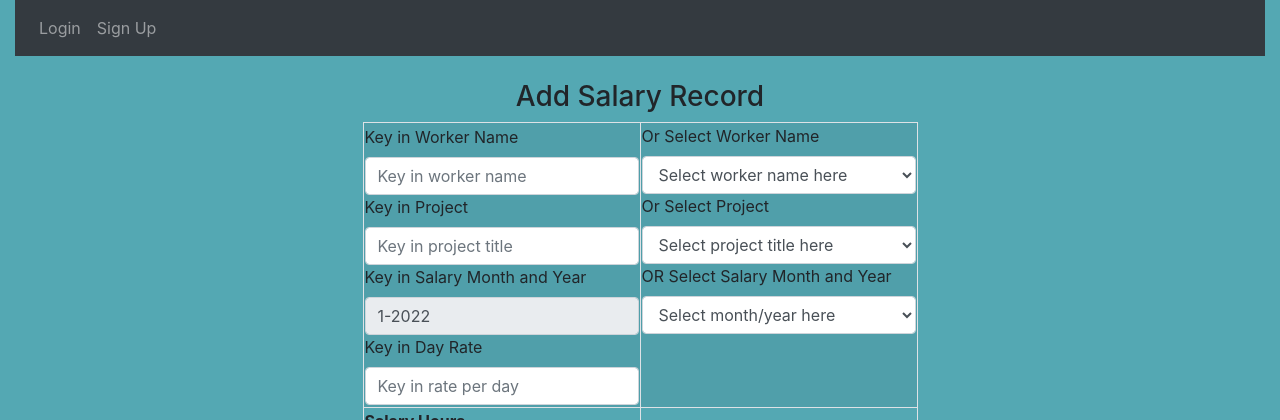
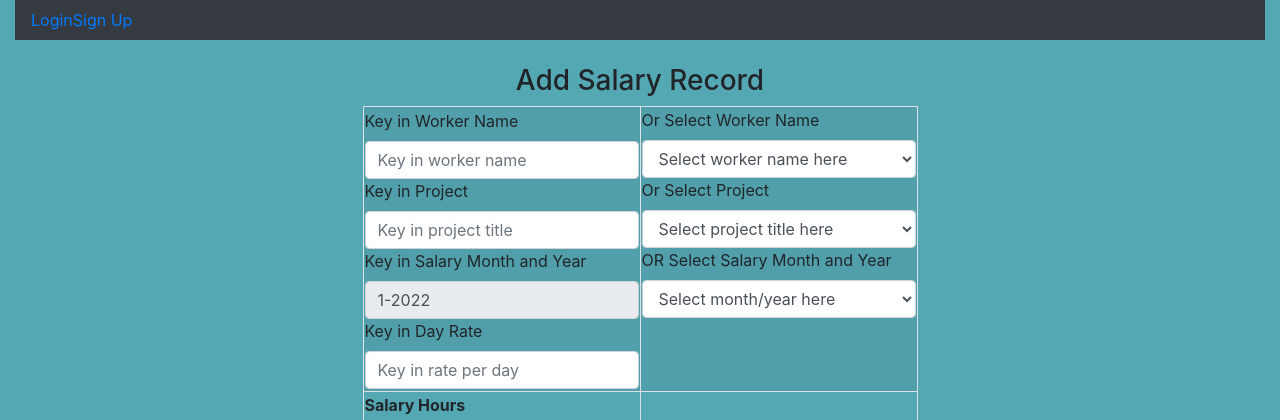
Before and after one commit to gouzun/hoocon, a Flask app: page /input_salary in a window 1280 px wide. Shown: the top 420 px of the page. Run offline with Flask 2, Linux system fonts and the light colour scheme; data comes from the database, SQL or seed files in the repository; some libraries are stand-ins or nearby versions.

Commit message:
Add files via upload

```diff
--- a/website/templates/base.html
+++ b/website/templates/base.html
@@ -23,14 +23,15 @@
         <div class="collapse navbar-collapse" id="navbar">
           <div class="navbar-nav">
             {% if user.is_authenticated %}
-            <a class="nav-item nav-link" id="home" href="/">Home</a>
-            <a class="nav-item nav-link" id="View Salary" href="/view_record">View</a>
-            <a class="nav-item nav-link" id="Input Salary" href="/input_salary">Add</a>
-            <a class="nav-item nav-link" id="Edit Salary" href="/search_salary">Edit</a>
-            <a class="nav-item nav-link" id="logout" href="/logout">Logout</a>
+            <a id="home" href="/">Home</a>
+            <a id="View Salary" href="/view_record">View  </a>
+            <a id="Input Salary" href="/input_salary">Add  </a>
+            <a id="Edit Salary" href="/search_salary">Edit  </a>
+            <a id="logout" href="/logout">Logout  </a>
             {% else %}
-            <a class="nav-item nav-link" id="login" href="/login">Login</a>
-            <a class="nav-item nav-link" id="signUp" href="/sign-up">Sign Up</a>
+            <a id="login" href="/login">Login  </a>
+            <a id="signUp" href="/sign-up">Sign Up  </a>
+            <!-- <a class="nav-item nav-link" id="signUp" href="/sign-up">Sign Up</a> -->
             {% endif %}
           </div>
         </div>
```
